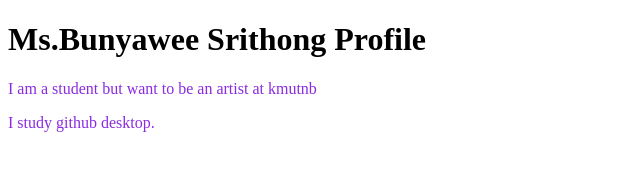
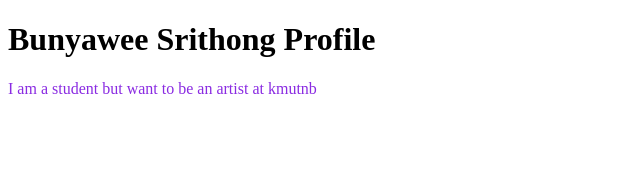
Before and after one commit to BunyaweeS/Github-Example_1-67, a plain HTML site: page index.html in a window 1280 px wide. Shown: the whole page, without its empty margins (0-640 px from the left). Drawn offline with Linux system fonts and the light colour scheme.

Commit message:
Revert "add some text"
This reverts commit d3098777f4ae2ef3e9218fb505623966ffe1b662.

```diff
--- a/index.html
+++ b/index.html
@@ -11,8 +11,7 @@
     </style>
 </head>
 <body>
-    <h1>Ms.Bunyawee Srithong Profile</h1>
+    <h1>Bunyawee Srithong Profile</h1>
     <p>I am a student but want to be an artist at kmutnb</p>
-    <p>I study github desktop.</p>
 </body>
 </html>
```
